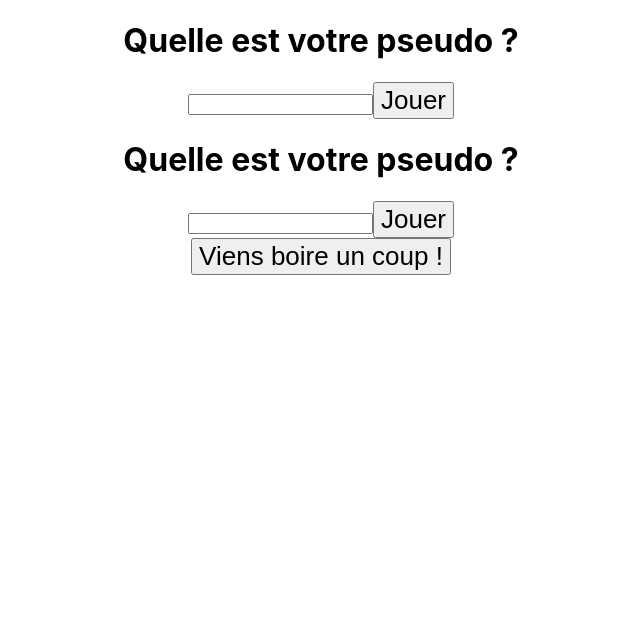
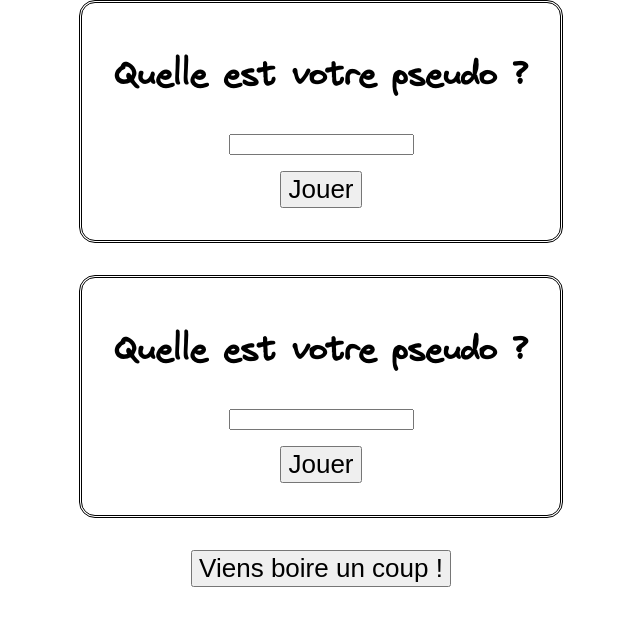
Before and after one commit to WildCodeSchool/2023-02-JS-Reims-project-2-wild-beer, a React (Vite) app in the folder frontend/: page / in a window 1280 px wide. Shown: the top 626 px of the page, without its empty margins (319-959 px from the left). Built offline with nearby package versions, Linux system fonts and the light colour scheme.

Commit message:
add some style and add the font virgil in the body

```diff
--- a/frontend/src/App.css
+++ b/frontend/src/App.css
@@ -1,8 +1,11 @@
+@font-face {
+  font-family: "Virgil";
+  src: url(./assets/font/Virgil.woff2) format("woff2");
+}
+
 body {
   margin: 0;
-  font-family: -apple-system, BlinkMacSystemFont, "Segoe UI", "Roboto", "Oxygen",
-    "Ubuntu", "Cantarell", "Fira Sans", "Droid Sans", "Helvetica Neue",
-    sans-serif;
+  font-family: "Virgil";
   -webkit-font-smoothing: antialiased;
   -moz-osx-font-smoothing: grayscale;
 }
@@ -13,44 +16,25 @@ code {
 }
 
 .App {
-  text-align: center;
-}
-
-.App-logo {
-  height: 40vmin;
-  pointer-events: none;
-}
-
-@media (prefers-reduced-motion: no-preference) {
-  .App-logo {
-    animation: App-logo-spin infinite 20s linear;
-  }
-}
-
-.App-header {
-  background-color: #282c34;
-  min-height: 100vh;
   display: flex;
-  flex-direction: column;
   align-items: center;
   justify-content: center;
-  font-size: calc(10px + 2vmin);
-  color: white;
-}
-
-.App-link {
-  color: #61dafb;
-}
-
-@keyframes App-logo-spin {
-  from {
-    transform: rotate(0deg);
-  }
-  to {
-    transform: rotate(360deg);
-  }
+  flex-direction: column;
+  gap: 2rem;
 }
 
 button {
   font-size: calc(10px + 2vmin);
 }
+
+.firstMenu {
+  display: flex;
+  justify-content: center;
+  align-items: center;
+  flex-direction: column;
+  gap: 1rem;
+  border: black double;
+  max-width: 30rem;
+  padding: 2rem;
+  border-radius: 1rem;
+}
```
